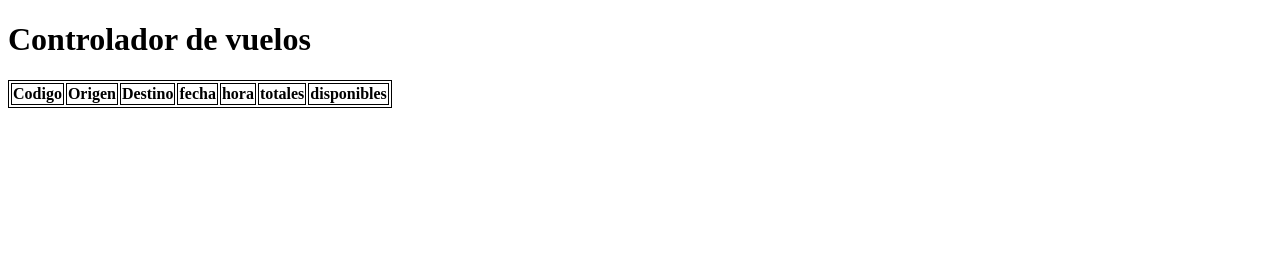
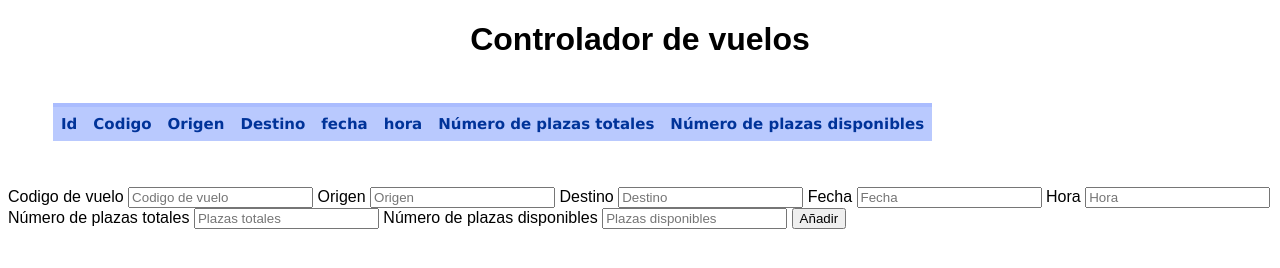
Before and after one commit to javierborreguero/Gestor_Vuelos, a plain HTML site: page vuelos.html in a window 1280 px wide. Drawn offline with Linux system fonts and the light colour scheme; no server answers.

Commit message:
Insert into table done.  - Next step:  - reload the page with the new information automatically.  - delete one flight and delete all.  - update  - look for

```diff
--- a/script.js
+++ b/script.js
@@ -4,7 +4,6 @@ xhttp.open("GET", "http://localhost/Javier/adat_vuelos/main/read_flight.php", tr
 function readFlight() {
     xhttp.onreadystatechange = function () {
         if (this.readyState == 4 && this.status == 200) {
-            console.log("BIEEEN");
             //Contendor para pintar los datos de los vuelos
             var flightContainer = document.getElementById("showDataDiv");
             // Parso JSON para poder acceder a los datos del servidor y pintarlo en pantalla
@@ -14,24 +13,6 @@ function readFlight() {
             flightContainer.innerHTML = "";
             // Bucle que permite mostrar los datos en um párrafo
             for (let index = 0; index < numberOfFlights; index++) {
-/*                 var fligthCode = document.createTextNode(arrayOfFlight[index].codigo);
-                var flightOrigin = document.createTextNode(arrayOfFlight[index].origen);
-                var flightDestiny = document.createTextNode(arrayOfFlight[index].destino);
-                var flightDate = document.createTextNode(arrayOfFlight[index].fecha);
-                var flighttime = document.createTextNode(arrayOfFlight[index].hora);
-                var flightTotalNumberOfPlaces = document.createTextNode(arrayOfFlight[index].plazas_totales);
-                var flightNumberOfPlacesAvailable = document.createTextNode(arrayOfFlight[index].plazas_disponibles);
-                var dataParagraph = document.createElement("p");
-                dataParagraph.appendChild(fligthCode);
-                dataParagraph.appendChild(flightOrigin);
-                dataParagraph.appendChild(flightDestiny);
-                dataParagraph.appendChild(flightDate);
-                dataParagraph.appendChild(flighttime);
-                dataParagraph.appendChild(flightTotalNumberOfPlaces);
-                dataParagraph.appendChild(flightNumberOfPlacesAvailable);
-                dataParagraph.setAttribute("class", "data");
-                flightContainer.appendChild(dataParagraph); */
-                console.log(arrayOfFlight[index].codigo);
                 var table = document.getElementById("tableContent");
                 var row = table.insertRow(0);
                 var cell1 = row.insertCell(0);
@@ -41,13 +22,15 @@ function readFlight() {
                 var cell5 = row.insertCell(4);
                 var cell6 = row.insertCell(5);
                 var cell7 = row.insertCell(6);
-                    cell1.innerHTML = arrayOfFlight[index].codigo;
-                    cell2.innerHTML = arrayOfFlight[index].origen;
-                    cell3.innerHTML = arrayOfFlight[index].destino;
-                    cell4.innerHTML = arrayOfFlight[index].fecha;
-                    cell5.innerHTML = arrayOfFlight[index].hora;
-                    cell6.innerHTML = arrayOfFlight[index].plazas_totales;
-                    cell7.innerHTML = arrayOfFlight[index].plazas_disponibles;
+                var cell8 = row.insertCell(7);
+                cell1.innerHTML = arrayOfFlight[index].id;
+                cell2.innerHTML = arrayOfFlight[index].codigo;
+                cell3.innerHTML = arrayOfFlight[index].origen;
+                cell4.innerHTML = arrayOfFlight[index].destino;
+                cell5.innerHTML = arrayOfFlight[index].fecha;
+                cell6.innerHTML = arrayOfFlight[index].hora;
+                cell7.innerHTML = arrayOfFlight[index].plazas_totales;
+                cell8.innerHTML = arrayOfFlight[index].plazas_disponibles;
 
             }
         }
@@ -57,3 +40,37 @@ function readFlight() {
 }
 xhttp.onload = readFlight();
 xhttp.send();
+
+function insertNewFlight() {
+    var code = document.getElementById("flightCode").value;
+    var origin = document.getElementById("flightOrigin").value;
+    var destiny = document.getElementById("flightDestiny").value;
+    var date = document.getElementById("flightDate").value;
+    var time = document.getElementById("flightTime").value;
+    var totalNumberPlaces = document.getElementById("flightTotalNumberPlaces").value;
+    var availablePlaces = document.getElementById("flightAvailablePlaces").value;
+    var insertFlight = { "codigo": code, "origen": origin, "destino": destiny, "fecha": date, "hora": time, "plazas_totales": totalNumberPlaces, "plazas_disponibles": availablePlaces };
+    var insertRequest = { "peticion": "add", "vuelo": insertFlight };
+    console.log(code);
+    var xhttp = new XMLHttpRequest();
+    xhttp.onreadystatechange = function () {
+        if (this.readyState == 4 && this.status == 200) {
+
+            console.log(this.responseText);
+            // Parso JSON para poder acceder a los datos del servidor y pintarlo en pantalla
+            var readFlight = JSON.parse(this.responseText);
+            var numberOfFlights = readFlight.numeroVuelos;
+            var arrayOfFlight = readFlight.vuelos;
+            // Bucle que permite mostrar los datos en um párrafo
+            for (let index = 0; index < numberOfFlights; index++) {
+                //Contendor para pintar los datos de los vuelos
+                var flightContainer = document.getElementById("sh");
+                readFlight();
+            }
+        }
+    };
+    xhttp.open("POST", "http://localhost/Javier/adat_vuelos/main/write_flight.php", true);
+    xhttp.setRequestHeader("Content-Type", "application/json");
+    var data = JSON.stringify(insertRequest);
+    xhttp.send(data);
+}
--- a/styles.css
+++ b/styles.css
@@ -1,3 +1,32 @@
-table, th, td {
-  border: 1px solid black;
+body {
+  align-self: center;
+  font-family: Arial, Helvetica, sans-serif;
 }
+h1{
+  text-align: center;
+}
+table {
+  font-family: "Lucida Sans Unicode", "Lucida Grande", Sans-Serif;
+  font-size: 12px;
+  margin: 45px;
+  text-align: center;
+  border-collapse: collapse;
+}
+
+th {
+  font-size: 15px;
+  font-weight: bold;
+  padding: 8px;
+  background: #b9c9fe;
+  border-top: 4px solid #aabcfe;
+  border-bottom: 1px solid #fff;
+  color: #039;
+}
+
+td{
+  padding: 16px;
+  background: #e8edff;
+  border-bottom: 1px solid #fff;
+  color: #669;
+  border-top: 1px solid transparent;
+}
--- a/vuelos.html
+++ b/vuelos.html
@@ -5,65 +5,48 @@
     <meta charset="UTF-8">
     <title>Vuelos</title>
     <link rel="stylesheet" href="styles.css">
-    <!--     <script>
-        function insertNewFlight(){
-            var code = document.getElementById("flightCode").value;
-            console.log(code);
-            var xhttp = new XMLHttpRequest();
-            xhttp.onreadystatechange = function () {
-                if (this.readyState == 4 && this.status == 200) {
-                    //Contendor para pintar los datos de los vuelos
-                    var flightContainer = document.getElementById("showDataDiv");
-                    console.log(this.responseText);
-/*                     // Parso JSON para poder acceder a los datos del servidor y pintarlo en pantalla
-                    var readFlight = JSON.parse(this.responseText);
-                    var numberOfFlights = readFlight.numeroVuelos;
-                    var arrayOfFlight = readFlight.vuelos;
-                    flightContainer.innerHTML = "";
-                    // Bucle que permite mostrar los datos en um párrafo
-                    for (let index = 0; index < numberOfFlights; index++) {
-                        var fligthCode = document.createTextNode(arrayOfFlight[index].codigo);
-                        var dataParagraph = document.createElement("p");
-                        dataParagraph.appendChild(fligthCode);
-                        dataParagraph.setAttribute("class", "data");
-                        flightContainer.appendChild(dataParagraph);
-                        console.log(arrayOfFlight[index].codigo);
-                    } */
-                }
-            };
-            xhttp.open("POST", "http://localhost/Javier/adat_vuelos/main/write_flight.php", true);
-            xhttp.setRequestHeader("Content-Type", "application/json");
-            var data = JSON.stringify({"peticion": "add","vuelo": {"codigo": "EJEMPLO", "origen": "BRUSELAS", "destino": "MADRID", "fecha": "2021-01-06", "hora": "17:30", "plazas_totales": 50, "plazas_disponibles": 10}
-});
-            xhttp.send(data);
-        }
-    </script>  -->
+
 </head>
 
 <body>
     <h1> Controlador de vuelos</h1>
     <div id="showDataDiv">
     </div>
-    <div id="aux">
+    <div id="dataSection">
         <table id="flightTable">
             <thead>
                 <tr>
+                    <th>Id</th>
                     <th>Codigo</th>
                     <th>Origen</th>
                     <th>Destino</th>
                     <th>fecha</th>
                     <th>hora</th>
-                    <th>totales</th>
-                    <th>disponibles</th>
-
+                    <th>Número de plazas totales</th>
+                    <th>Número de plazas disponibles</th>
                 </tr>
             </thead>
-            <tbody id="tableContent"></tbody>
+            <tbody id="tableContent">
+            </tbody>
         </table>
     </div>
-    <!--  <label> Codigo de vuelo</label>
-    <input type="text" id="flightCode" value="test">
-    <button type="button" onclick="insertNewFlight()"> Añadir</button> -->
+    <div id="inserDataDiv">
+     <label> Codigo de vuelo</label>
+    <input type="text" id="flightCode" placeholder="Codigo de vuelo">
+    <label> Origen</label>
+    <input type="text" id="flightOrigin" placeholder="Origen">
+    <label> Destino</label>
+    <input type="text" id="flightDestiny" placeholder="Destino">
+    <label> Fecha</label>
+    <input type="text" id="flightDate" placeholder="Fecha">
+    <label> Hora</label>
+    <input type="text" id="flightTime" placeholder="Hora">
+    <label> Número de plazas totales</label>
+    <input type="text" id="flightTotalNumberPlaces" placeholder="Plazas totales">
+    <label> Número de plazas disponibles</label>
+    <input type="text" id="flightAvailablePlaces" placeholder="Plazas disponibles">
+    <button type="button" id="btnAddnewFlight" onclick="insertNewFlight()"> Añadir</button>
+    </div>
     <script src="script.js" charset="" UTF-8></script>
 </body>
 
```
Lines whose indentation alone changed are shown as unchanged.
